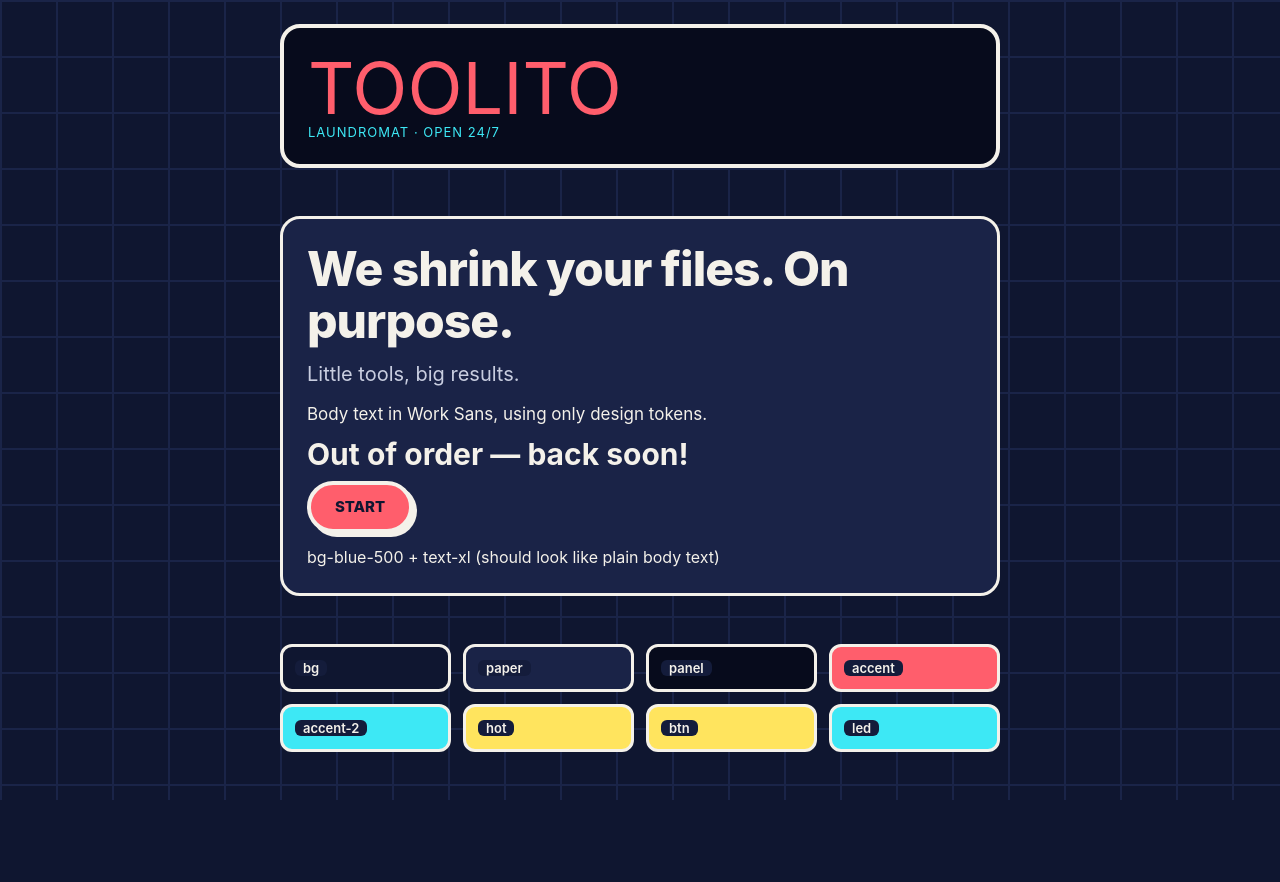
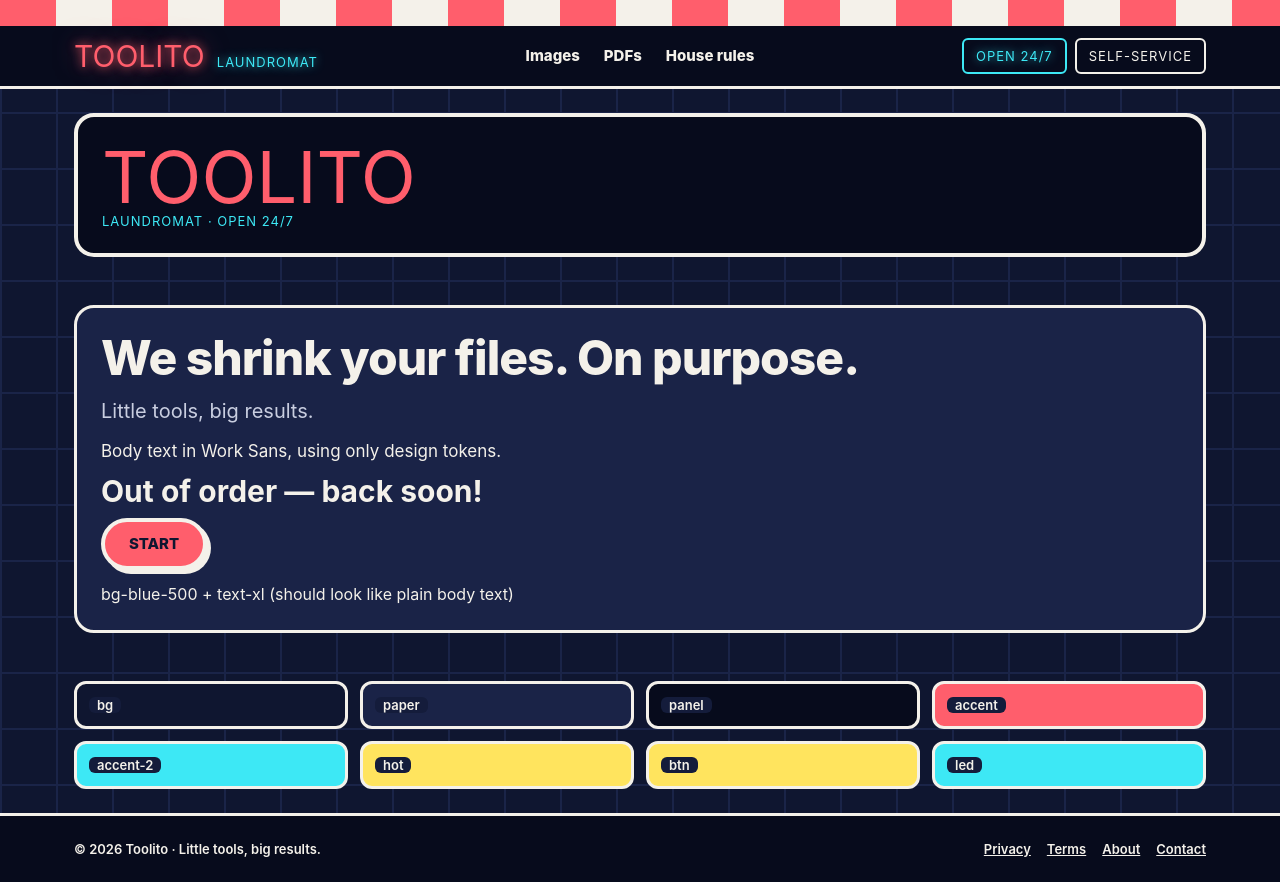
Before and after one commit to jpguarin/toolito, an Astro site in the folder web/: page / in a window 1280 px wide. Before the commit the page ends 800 px from the top, so only its background shows below. Built offline with nearby package versions, Linux system fonts and the light colour scheme; Astro itself is replaced by a stand-in of ours.

Commit message:
feat(web): add shop header, footer and skip link to base layout
Co-Authored-By: Claude Opus 5.5 <noreply@anthropic.com>

```diff
--- /dev/null
+++ b/web/src/components/Footer.astro
@@ -0,0 +1,20 @@
+---
+// Bottom bar of every page (design/components/Footer.md).
+const year = new Date().getFullYear(); // Computed when the site is built.
+
+const links = [
+  { label: "Privacy", href: "/privacy" },
+  { label: "Terms", href: "/terms" },
+  { label: "About", href: "/about" },
+  { label: "Contact", href: "/contact" },
+];
+---
+
+<footer class="border-t-md border-line bg-panel text-panel-ink">
+  <div class="caption mx-auto flex max-w-page flex-col gap-3 p-5 wide:flex-row wide:items-center wide:justify-between">
+    <span>© {year} Toolito · Little tools, big results.</span>
+    <nav aria-label="Footer" class="flex flex-wrap gap-4">
+      {links.map(({ label, href }) => <a href={href} class="text-panel-ink underline">{label}</a>)}
+    </nav>
+  </div>
+</footer>
--- /dev/null
+++ b/web/src/components/ShopHeader.astro
@@ -0,0 +1,64 @@
+---
+// Top of every inner page (design/components/ShopHeader.md): awning strip,
+// TOOLITO / LAUNDROMAT sign, main navigation and the shop signs.
+// Below 600px the navigation and signs collapse behind a menu button.
+// There is never a theme switch here: the theme follows the local time.
+
+export type Section = "images" | "pdfs" | "house-rules";
+
+interface Props {
+  current?: Section;
+}
+
+const { current } = Astro.props;
+
+const links: { section: Section; label: string; href: string }[] = [
+  { section: "images", label: "Images", href: "/#images" },
+  { section: "pdfs", label: "PDFs", href: "/#pdfs" },
+  { section: "house-rules", label: "House rules", href: "/#house-rules" },
+];
+---
+
+<div>
+  <div class="awning awning-strip" aria-hidden="true"></div>
+  <header class="border-b-md border-line bg-panel text-panel-ink">
+    <div class="mx-auto flex max-w-page items-center justify-between gap-4 px-4 py-2 wide:px-5 wide:py-3">
+      <a href="/" class="flex items-baseline gap-3 no-underline">
+        <!-- sign-md/sign-lg are plain token classes, so they cannot take `wide:`;
+             one logo per size instead (hidden ones are not read aloud). -->
+        <span class="sign-md text-accent [text-shadow:var(--glow-sign)] wide:hidden">TOOLITO</span>
+        <span class="sign-lg hidden text-accent [text-shadow:var(--glow-sign)] wide:inline">TOOLITO</span>
+        <span class="sign-sm hidden tracking-sign text-sign-sub [text-shadow:var(--glow-led)] wide:inline">LAUNDROMAT</span>
+      </a>
+
+      <nav aria-label="Main" class="label hidden gap-5 wide:flex">
+        {links.map(({ section, label, href }) => (
+          <a
+            href={href}
+            aria-current={section === current ? "page" : undefined}
+            class="text-panel-ink no-underline aria-[current=page]:text-accent-2"
+          >
+            {label}
+          </a>
+        ))}
+      </nav>
+
+      <div class="sign-sm hidden gap-2 wide:flex" aria-hidden="true">
+        <span class="rounded-sm border-thin border-led px-3 py-2 text-led [text-shadow:var(--glow-led)]">OPEN 24/7</span>
+        <span class="rounded-sm border-thin border-panel-ink px-3 py-2">SELF-SERVICE</span>
+      </div>
+
+      <!-- Opens the phone menu (wired up in the next step). -->
+      <button
+        type="button"
+        class="flex size-tap items-center justify-center rounded-md text-panel-ink wide:hidden"
+        aria-label="Open menu"
+        aria-expanded="false"
+      >
+        <svg width="24" height="24" viewBox="0 0 24 24" fill="none" stroke="currentColor" stroke-width="2.4" stroke-linecap="round" aria-hidden="true">
+          <path d="M4 7h16M4 12h16M4 17h16" />
+        </svg>
+      </button>
+    </div>
+  </header>
+</div>
--- a/web/src/layouts/BaseLayout.astro
+++ b/web/src/layouts/BaseLayout.astro
@@ -2,15 +2,18 @@
 // Minimal shell: styles, fonts and metadata. Header, footer and full SEO
 // tags come in the "BaseLayout" task of PLAN.md (stage 4).
 import { Font } from "astro:assets";
+import Footer from "../components/Footer.astro";
+import ShopHeader, { type Section } from "../components/ShopHeader.astro";
 import { DAY_START, NIGHT_START } from "../lib/theme";
 import "../styles/global.css";
 
 interface Props {
-  title: string;
-  description: string;
+  title: string; // Becomes "<title> · Toolito" unless it is the home page.
+  description: string; // Meta description for search results.
+  section?: Section; // Highlights the current link in the header.
 }
 
-const { title, description } = Astro.props;
+const { title, description, section } = Astro.props;
 ---
 
 <!doctype html>
@@ -38,8 +41,18 @@ const { title, description } = Astro.props;
     <Font cssVariable="--font-work-sans" preload />
     <Font cssVariable="--font-caveat" />
   </head>
-  <body>
-    <slot />
+  <body class="flex min-h-dvh flex-col">
+    <a
+      href="#main"
+      class="label sr-only rounded-sm bg-accent p-3 text-on-accent focus:not-sr-only focus:absolute focus:top-2 focus:left-2"
+    >
+      Skip to content
+    </a>
+    <ShopHeader current={section} />
+    <main id="main" class="flex-1">
+      <slot />
+    </main>
+    <Footer />
     <script>
       import "../scripts/live-theme";
     </script>
--- a/web/src/pages/index.astro
+++ b/web/src/pages/index.astro
@@ -6,7 +6,7 @@ const swatches = ["bg", "paper", "panel", "accent", "accent-2", "hot", "btn", "l
 ---
 
 <BaseLayout title="Toolito — token check" description="Temporary page to check design tokens.">
-  <main class="mx-auto flex max-w-3xl flex-col gap-7 p-5">
+  <div class="mx-auto flex max-w-page flex-col gap-7 p-5">
     <section class="rounded-lg border-thick border-line bg-panel p-5 text-panel-ink">
       <p class="sign-xl text-accent">TOOLITO</p>
       <p class="sign-sm text-sign-sub">LAUNDROMAT · OPEN 24/7</p>
@@ -31,5 +31,5 @@ const swatches = ["bg", "paper", "panel", "accent", "accent-2", "hot", "btn", "l
         </div>
       ))}
     </section>
-  </main>
+  </div>
 </BaseLayout>
--- a/web/src/styles/global.css
+++ b/web/src/styles/global.css
@@ -100,6 +100,14 @@
   --shadow-glow-accent: var(--glow-accent);
   --shadow-glow-led: var(--glow-led);
   --shadow-glow-sign: var(--glow-sign);
+
+  --spacing-tap: var(--tap-target);
+  --container-page: var(--container-page);
+  --tracking-sign: var(--tracking-sign);
+
+  /* Media queries cannot read CSS variables: keep equal to the
+     breakpoint-wide token in design/tokens.json. */
+  --breakpoint-wide: 600px;
 }
 
 @layer base {
@@ -139,3 +147,32 @@
   border-style: solid;
   border-width: var(--border-thin);
 }
+
+@utility border-b-md {
+  border-bottom-style: solid;
+  border-bottom-width: var(--border-md);
+}
+@utility border-t-md {
+  border-top-style: solid;
+  border-top-width: var(--border-md);
+}
+
+/* Striped awning (BRAND-BOOK §7). Stripe width is set by the size class. */
+@utility awning {
+  background-image: repeating-linear-gradient(
+    90deg,
+    var(--awning-a) 0 var(--awning-stripe),
+    var(--awning-b) var(--awning-stripe) calc(2 * var(--awning-stripe))
+  );
+}
+
+/* Inner pages: thin strip on phones (MobileHeader.md), taller strip with
+   `tile` stripes from the wide breakpoint up (ShopHeader.md). */
+@utility awning-strip {
+  --awning-stripe: var(--awning-stripe-sm);
+  height: var(--awning-height-sm);
+  @variant wide {
+    --awning-stripe: var(--tile);
+    height: var(--awning-height);
+  }
+}
--- a/web/src/styles/tokens.css
+++ b/web/src/styles/tokens.css
@@ -114,6 +114,13 @@
   --space-7: 48px;
   --space-8: 64px;
   --tile: 56px;
+  --breakpoint-wide: 600px;
+  --container-page: 1180px;
+  --awning-height: 26px;
+  --awning-height-sm: 20px;
+  --awning-stripe-sm: 44px;
+  --tap-target: 44px;
+  --tracking-sign: 4px;
   --radius-sm: 6px;
   --radius-md: 12px;
   --radius-lg: 20px;
```
